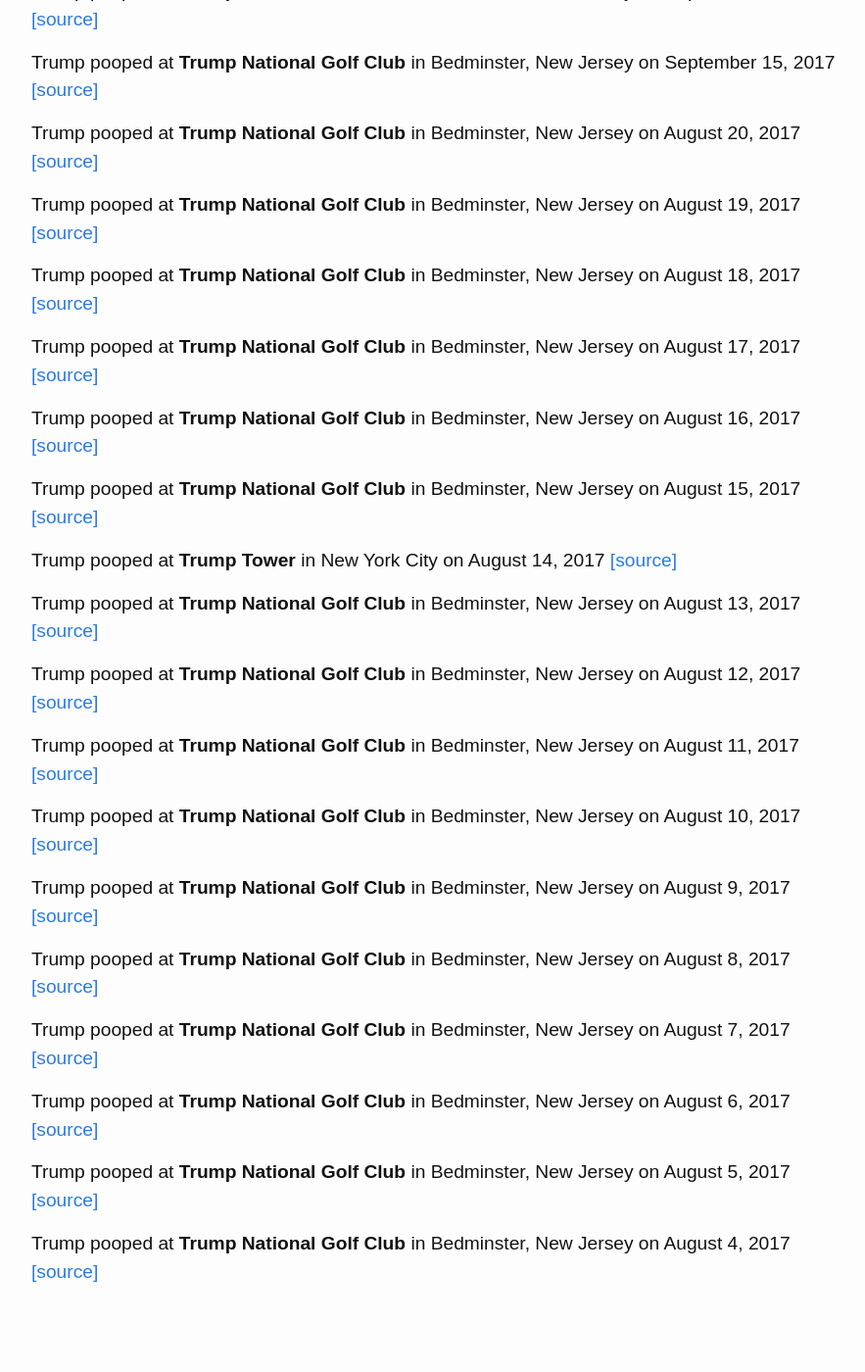
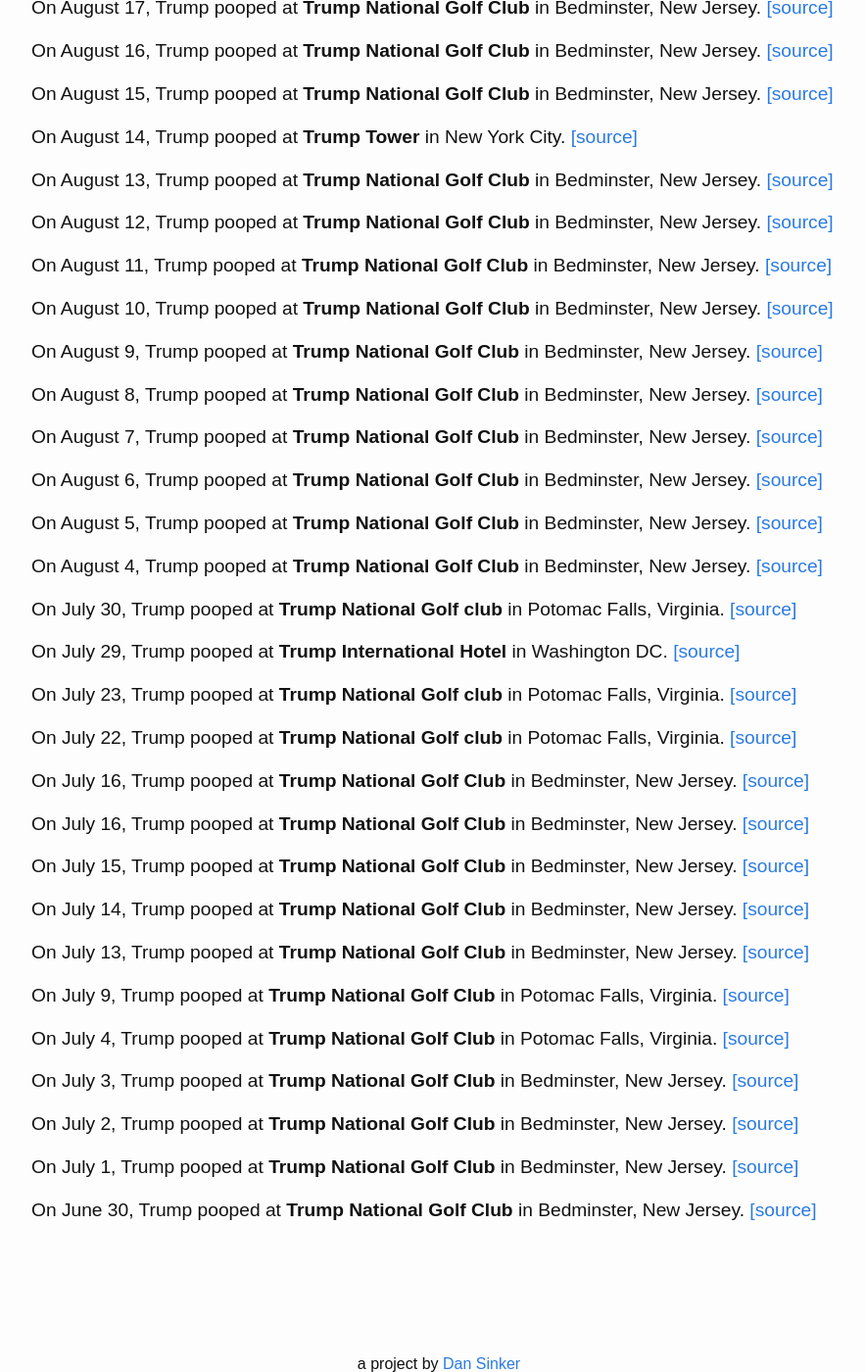
Before and after one commit to dansinker/trumppoopwatch.org, a Jekyll site: the page built from pooparchive.md, in a window 1280 px wide and 1400 px high, scrolled down 2441 px. Shown: the whole window at 98% size, without its empty margins (192-1075 px from the left). Built offline with Jekyll 4.4.1, drawn with Linux system fonts in a browser that asks for light colours; nearby versions of some CDN libraries; some of the changed text lies outside the part shown.

Commit message:
added the month of July, and reorged the presentation so it is date-first

```diff
--- a/_data/trumps.yml
+++ b/_data/trumps.yml
@@ -187,3 +187,63 @@ poops:
   city: Bedminster, New Jersey
   date: 2017-8-4
   link: https://img.washingtonpost.com/wp-apps/imrs.php?src=https://img.washingtonpost.com/news/politics/wp-content/uploads/sites/11/2017/11/Trump-Properties-1.jpg&w=1484
+- location: Trump National Golf club
+  city: Potomac Falls, Virginia
+  date: 2017-7-30
+  link: https://factba.se/topic/calendar
+- location: Trump International Hotel
+  city: Washington DC
+  date: 2017-7-29
+  link: https://factba.se/topic/calendar
+- location: Trump National Golf club
+  city: Potomac Falls, Virginia
+  date: 2017-7-23
+  link: https://factba.se/topic/calendar
+- location: Trump National Golf club
+  city: Potomac Falls, Virginia
+  date: 2017-7-22
+  link: https://factba.se/topic/calendar
+- location: Trump National Golf Club
+  city: Bedminster, New Jersey
+  date: 2017-7-16
+  link: https://factba.se/topic/calendar
+- location: Trump National Golf Club
+  city: Bedminster, New Jersey
+  date: 2017-7-16
+  link: https://factba.se/topic/calendar
+- location: Trump National Golf Club
+  city: Bedminster, New Jersey
+  date: 2017-7-15
+  link: https://factba.se/topic/calendar
+- location: Trump National Golf Club
+  city: Bedminster, New Jersey
+  date: 2017-7-14
+  link: http://www.latimes.com/politics/la-pol-updates-trump-tweets-saturday-july-15-htmlstory.html
+- location: Trump National Golf Club
+  city: Bedminster, New Jersey
+  date: 2017-7-13
+  link: http://www.latimes.com/politics/la-pol-updates-trump-tweets-friday-july-14-htmlstory.html
+- location: Trump National Golf Club
+  city: Potomac Falls, Virginia
+  date: 2017-7-9
+  link: https://factba.se/topic/calendar
+- location: Trump National Golf Club
+  city: Potomac Falls, Virginia
+  date: 2017-7-4
+  link: http://thehill.com/blogs/blog-briefing-room/news/340606-trump-spends-july-4-at-his-virginia-golf-club
+- location: Trump National Golf Club
+  city: Bedminster, New Jersey
+  date: 2017-7-3
+  link: https://factba.se/topic/calendar
+- location: Trump National Golf Club
+  city: Bedminster, New Jersey
+  date: 2017-7-2
+  link: https://factba.se/topic/calendar
+- location: Trump National Golf Club
+  city: Bedminster, New Jersey
+  date: 2017-7-1
+  link: https://factba.se/topic/calendar
+- location: Trump National Golf Club
+  city: Bedminster, New Jersey
+  date: 2017-6-30
+  link: https://factba.se/topic/calendar
--- a/pooparchive.md
+++ b/pooparchive.md
@@ -5,7 +5,7 @@ layout: home
   <h2>💩 archive 💩</h2>
   <div class="list">
     {% for poop in site.data.trumps.poops %}
-      <p>Trump pooped at <b>{{ poop.location }}</b> in {{ poop.city }} on {{ poop.date | date: "%B %-d, %Y" }} <a href="{{ poop.link }}">[source]</a></p>
+      <p>On {{ poop.date | date: "%B %-d" }}, Trump pooped at <b>{{ poop.location }}</b> in {{ poop.city }}. <a href="{{ poop.link }}">[source]</a></p>
     {% endfor %}
   </div>
 </div>
```
